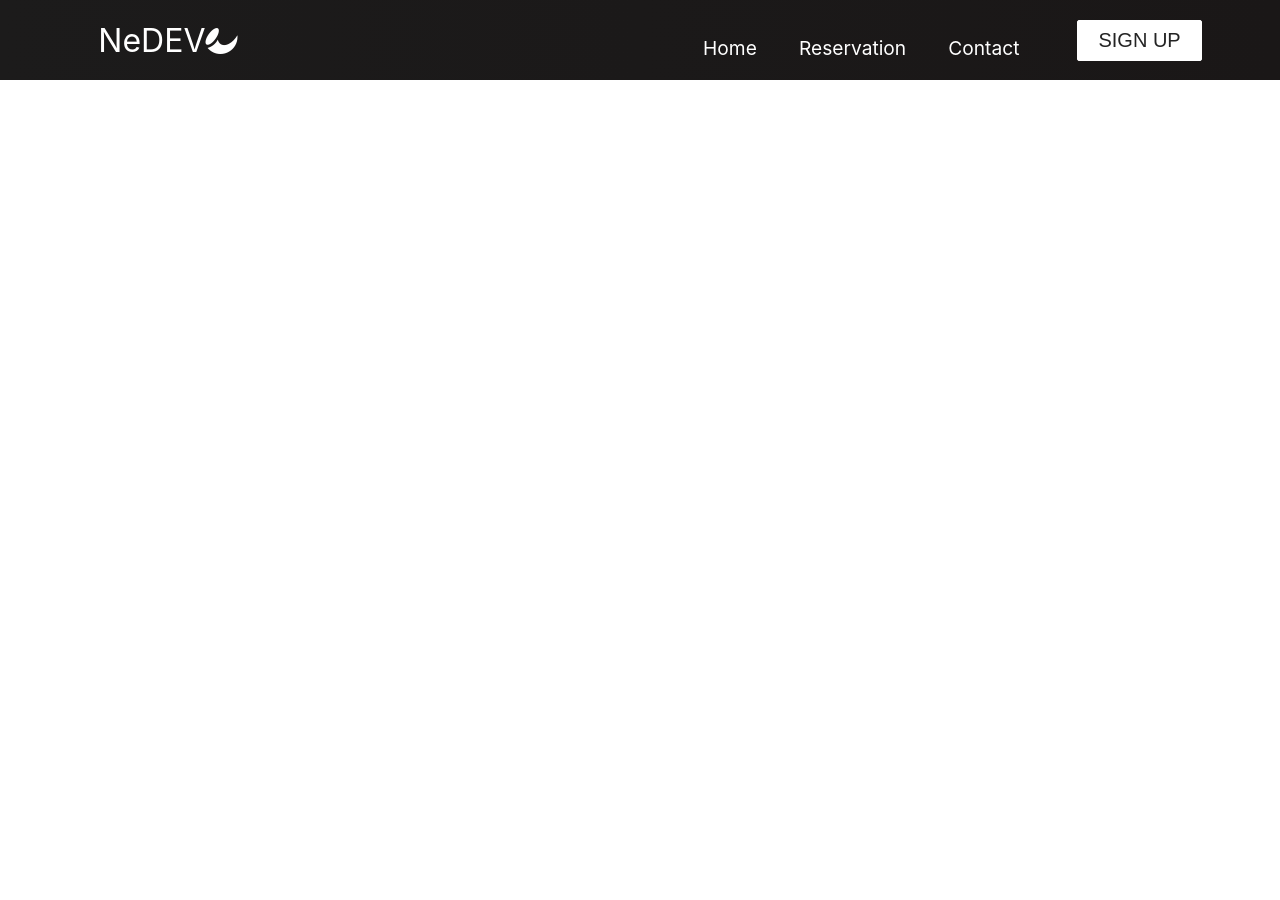
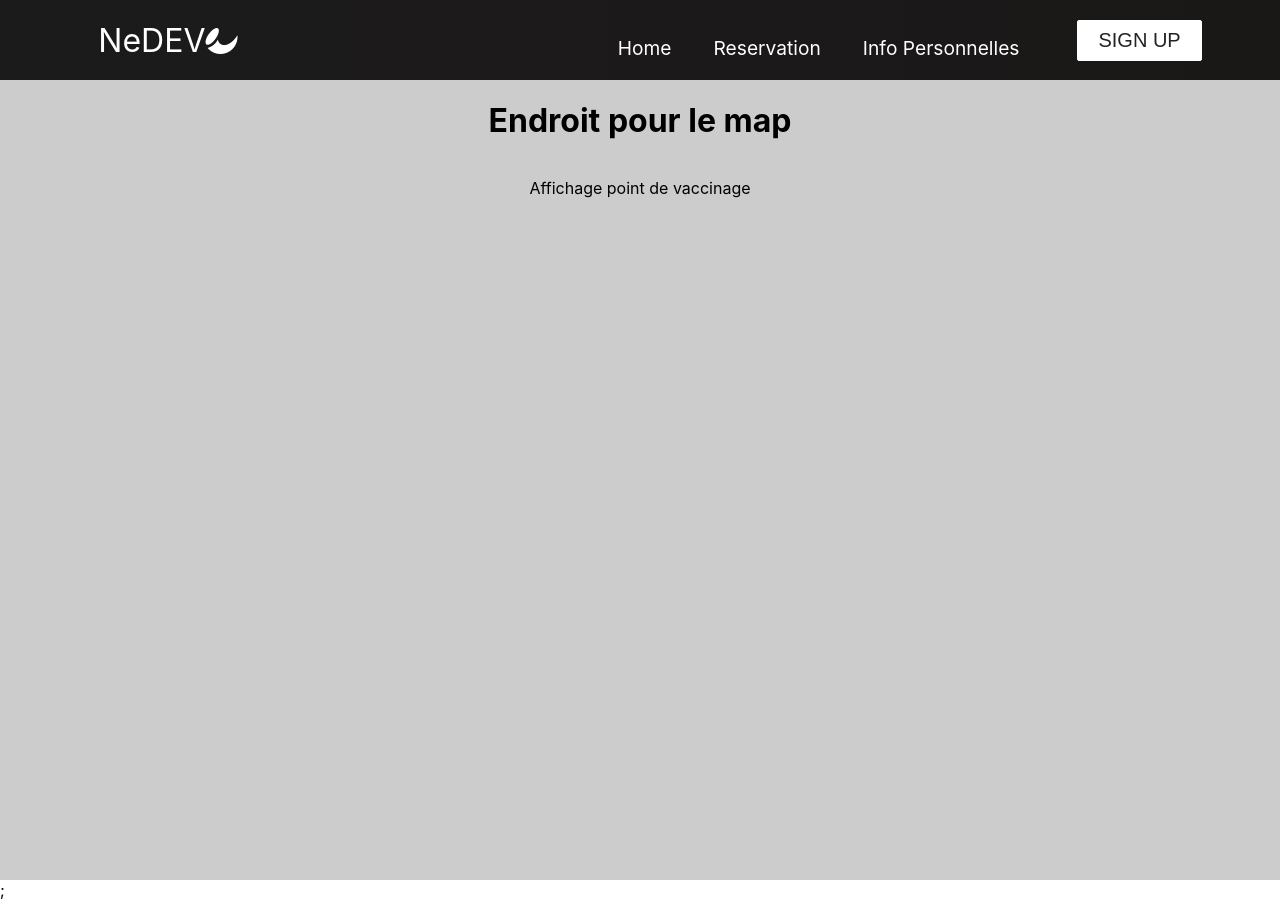
Before and after one commit to namvux1404/Ruhack2021, a React (Create React App) app in the folder Project/website/: page / in a window 1280 px wide. Before the commit the page ends 800 px from the top, so only its background shows below. Built offline with nearby package versions, Linux system fonts and the light colour scheme.

Commit message:
Modify MultiPages

```diff
--- a/Project/website/public/index.html
+++ b/Project/website/public/index.html
@@ -29,7 +29,7 @@
       work correctly both with client-side routing and a non-root public URL.
       Learn how to configure a non-root public URL by running `npm run build`.
     -->
-    <title>React App</title>
+    <title>Home page</title>
   </head>
   <body>
     <noscript>You need to enable JavaScript to run this app.</noscript>
--- a/Project/website/src/App.js
+++ b/Project/website/src/App.js
@@ -3,6 +3,8 @@ import React from 'react';
 import './App.css';
 import Navbar from './component/Navbar';
 import { BrowserRouter as Router, Switch, Route } from 'react-router-dom';
+import Home from './component/Pages/Home';
+import Info from './component/Pages/Info';
 
 function App() {
   return (
@@ -10,7 +12,8 @@ function App() {
     <Router>
       <Navbar />
       <Switch>
-          <Route path='/' exact />
+          <Route exact path='/' component={Home} />
+          <Route component={Info} />
       </Switch>
     </Router>
     </>
--- a/Project/website/src/component/Navbar.js
+++ b/Project/website/src/component/Navbar.js
@@ -37,13 +37,13 @@ function Navbar() {
                             </Link>
                         </li>
                         <li className='nav-item'>
-                            <Link to='/services' className='nav-links' onClick={closeMobileMenu}>
+                            <Link to='/Reservation' className='nav-links' onClick={closeMobileMenu}>
                                 Reservation
                             </Link>
                         </li>
                         <li className='nav-item'>
-                            <Link to='/products' className='nav-links' onClick={closeMobileMenu}>
-                                Contact
+                            <Link to='/info-personnelle' className='nav-links' onClick={closeMobileMenu}>
+                                Info Personnelles
                             </Link>
                         </li>
                         <li className='nav-item'>
--- /dev/null
+++ b/Project/website/src/component/Pages/Home.js
@@ -0,0 +1,13 @@
+import React from 'react'
+import '../../App.css';
+import Map from '../map';
+
+function Home () {
+    return (
+        <>
+            <Map />;
+        </>
+    )
+}
+
+export default Home;
--- /dev/null
+++ b/Project/website/src/component/Pages/Info.js
@@ -0,0 +1,13 @@
+import React from 'react'
+import '../../App.css';
+import Form from '../form';
+
+function Info() {
+    return (
+        <>
+            <Form />
+        </>
+    )
+}
+
+export default Info
--- /dev/null
+++ b/Project/website/src/component/form.css
@@ -0,0 +1,9 @@
+.form-container {
+  height: 100vh;
+  width: 100%;
+  display: flex;
+  flex-direction: column;
+  align-items: center;
+  box-shadow: inset 0 0 0 1000px rgba(0, 0, 0, 0.2);
+  object-fit: contain;
+}
--- /dev/null
+++ b/Project/website/src/component/form.js
@@ -0,0 +1,14 @@
+import React from 'react'
+import '../App.css';
+import './form.css';
+
+function form () {
+    return (
+        <div className='form-container'>
+            <h1>Endroit pour formulaire</h1>
+            <p>Affichage information</p>
+        </div>
+    )
+}
+
+export default form
--- /dev/null
+++ b/Project/website/src/component/map.css
@@ -0,0 +1,17 @@
+video {
+  object-fit: cover;
+  width: 100%;
+  height: 100%;
+  position: fixed;
+  z-index: -1;
+}
+
+.map-container {
+  height: 100vh;
+  width: 100%;
+  display: flex;
+  flex-direction: column;
+  align-items: center;
+  box-shadow: inset 0 0 0 1000px rgba(0, 0, 0, 0.2);
+  object-fit: contain;
+}
--- /dev/null
+++ b/Project/website/src/component/map.js
@@ -0,0 +1,14 @@
+import React from 'react'
+import '../App.css';
+import './map.css';
+
+function map() {
+    return (
+        <div className='map-container'>
+            <h1>Endroit pour le map</h1>
+            <p>Affichage point de vaccinage</p>
+        </div>
+    )
+}
+
+export default map
--- /dev/null
+++ b/Project/website/src/reservation.js
@@ -0,0 +1,6 @@
+import React from 'react';
+import ReactDOM from 'react-dom';
+import './index.css';
+import App from './App';
+
+ReactDOM.render(<App />, document.getElementById('Reservation'));
```
Also changed, not shown: Project/website/public/Reservation.html (added, +48 -0 lines), Project/website/src/component/Pages/Reservation.js (added, +11 -0 lines), 1 other file (tests, documents, lock files or other folders).
